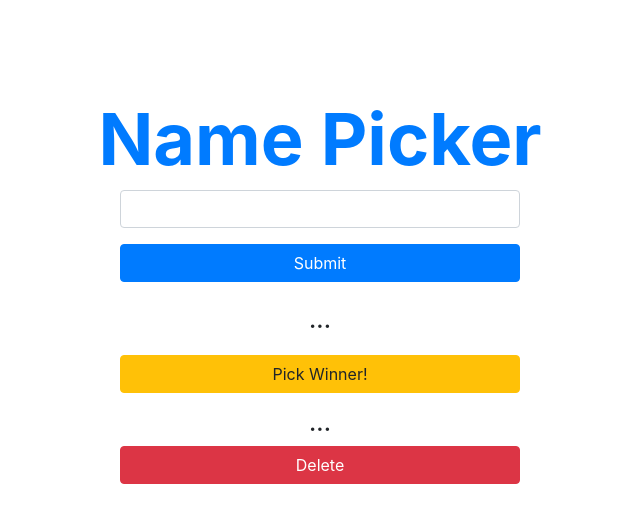
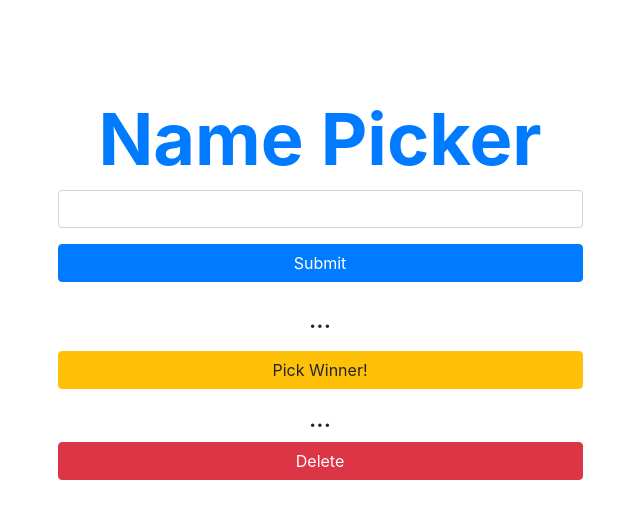
Before and after one commit to klu0926/namePicker, a plain HTML site: page index.html in a window 1280 px wide. Shown: the whole page, without its empty margins (320-960 px from the left). Drawn offline with nearby package versions, Linux system fonts and the light colour scheme.

Commit message:
Update index.html

```diff
--- a/index.html
+++ b/index.html
@@ -1,35 +1,38 @@
 <html>
   <head>
+    <meta charset="UTF-8">
     <title>Name Picker</title>
     <!-- include Bootstrap stylesheet -->
     <link rel="stylesheet" href="https://stackpath.bootstrapcdn.com/bootstrap/4.5.2/css/bootstrap.min.css" integrity="sha384-JcKb8q3iqJ61gNV9KGb8thSsNjpSL0n8PARn9HuZOnIxN0hoP+VmmDGMN5t9UJ0Z" crossorigin="anonymous">
   </head>
   <body>
     <!--container-->
-    <div class="container-fluid mt-5 d-flex flex-column align-items-center text-center ">
+    <div class="container mt-5 d-flex flex-column align-items-center text-center ">
 
       <!--title-->
-      <h1 class="display-3 mt-5 text-primary font-weight-bold">Name Picker</h1>
+      <h1 class="display-3 mt-5 text-primary font-weight-bold d-none d-lg-block">Name Picker</h1>
+      <h1 class="display-1 mt-5 text-primary font-weight-bold d-lg-none d-sm-block ">Name Picker</h1>
 
+     <div class="container col-sm-12 col-lg-6">
       <!--name input-->
-      <input type="text" class="form-control input-lg mb-3" id="name" name="name" style="width:400px">
+      <input type="text" class="form-control input-lg mb-3" id="name" name="name">
 
       <!--submit button -->
-      <button class="btn btn-md btn-primary" id="nameButton" style="width:400px" >Submit</button>
+      <button class="btn btn-md btn-primary" id="nameButton" style="width:100%;" >Submit</button>
 
       <!--Name Display-->
-      <p class="h4 mt-4 mb-1" id="nameList" style="word-break: break-all; width:400px">...<p>
+      <p class="h4 mt-4 mb-1 " id="nameList" style="word-break: break-all;">...<p>
       <p class="h4 mb-2" id="nameCount" style="word-break: break-all; display: none;"><p>
 
       <!--Pick Winner button-->
-      <button class="btn btn-md btn-warning" id="winnerButton"  style="width:400px">Pick Winner!</button>
+      <button class="btn btn-md btn-warning" id="winnerButton" style="width:100%;">Pick Winner!</button>
 
       <!--Winner Display-->
-      <p class="h4 mt-0 mb-2" id="winner"  style="width:400px">...<p>
+      <p class="h4 mt-0 mb-2" id="winner">...<p>
 
       <!--Delete data button-->
-      <button class="btn btn-md btn-danger mt-0" id="clearButton" style="width:400px" >Delete</button>
-
+      <button class="btn btn-md btn-danger mt-0" id="clearButton" style="width:100%;" >Delete</button>
+      </div>
 
     </div>
 
@@ -132,8 +135,6 @@
       }
 
 
-
-
     </script>
   </body>
 </html>
```
